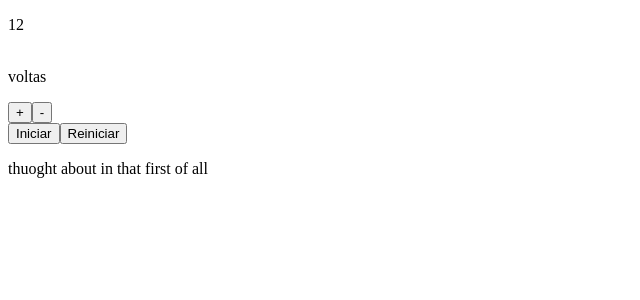
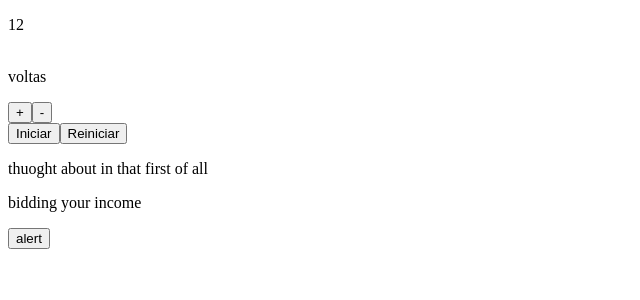
Before and after one commit to felipe-programador-18/traning-react, a React (Create React App) app in the folder myapp/: page / in a window 1280 px wide. Shown: the top 300 px of the page, without its empty margins (0-640 px from the left). Built offline with nearby package versions, Linux system fonts and the light colour scheme.

Commit message:
c5- traning more about react

```diff
--- a/myapp/src/App.js
+++ b/myapp/src/App.js
@@ -30,10 +30,16 @@ const Seeing = (props) =>{
   )
 }
 
+const Callehelle = () =>{
+  return (
+   alert('teste dom!!')
+  )
+}
 
 // remember i am passando referencia!!!
 
 const Button = (props) => <button onClick={props.onClick}>{props.text}</button>
+
 
 function App() {
 
@@ -47,6 +53,7 @@ function App() {
     const decrement = () =>{
       setvolta(Numvolta-1)
     }
+
 
 
   return (
@@ -63,6 +70,11 @@ function App() {
 
 
     <Seeing paragrafo='thuoght about in that first of all' />
+    <Seeing paragrafo='bidding your income' / >
+
+    <Button onClick={Callehelle} text='alert'/>
+
+
 
     </div>
 
```
